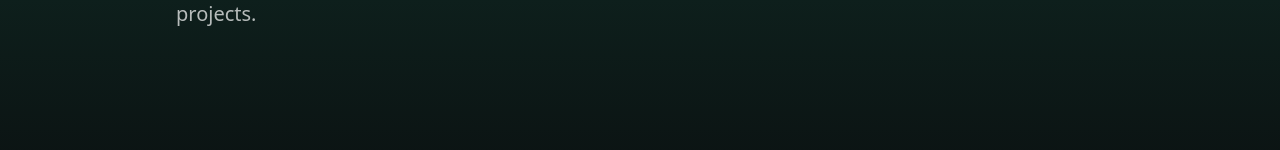
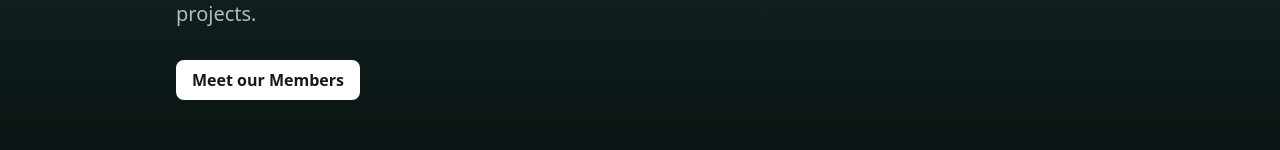
Before and after one commit to JumboCode/jumbocode.org-2024, a Next.js app: page /about in a window 1280 px wide. Shown: the part 368-518 px from the top of the page. Built offline with nearby package versions, Linux system fonts and the light colour scheme.

Commit message:
Add button to About hero & update nav bar links

```diff
--- a/app/(main)/about/page.tsx
+++ b/app/(main)/about/page.tsx
@@ -1,3 +1,4 @@
+import Button from "@/components/button";
 import Hero from "@/components/hero";
 import ImageCollage from "@/components/ImageCollage";
 import OurMission from "@/components/OurMission";
@@ -36,6 +37,7 @@ export default function AboutPage() {
             year-long pro bono projects.
           </>
         }
+        buttons={<Button href="/members" text="Meet our Members" variant="secondary" />}
       />
 
       <div>
--- a/components/nav.tsx
+++ b/components/nav.tsx
@@ -21,7 +21,8 @@ function AboutDropdown() {
 
   return (
     <div className="group relative">
-      <button
+      <Link
+        href="/about"
         className={clsx(
           "flex items-center gap-x-1 font-medium",
           isActive ? "text-white" : "text-white/60"
@@ -39,7 +40,7 @@ function AboutDropdown() {
         >
           <path d="M2 4l4 4 4-4" />
         </svg>
-      </button>
+      </Link>
       <div className="absolute left-1/2 top-full z-10 hidden -translate-x-1/2 pt-2 group-hover:block">
         <div className="flex flex-col overflow-hidden rounded-md bg-background shadow-lg ring-1 ring-white/10">
           <DropdownLink href="/about" label="About" />
```
